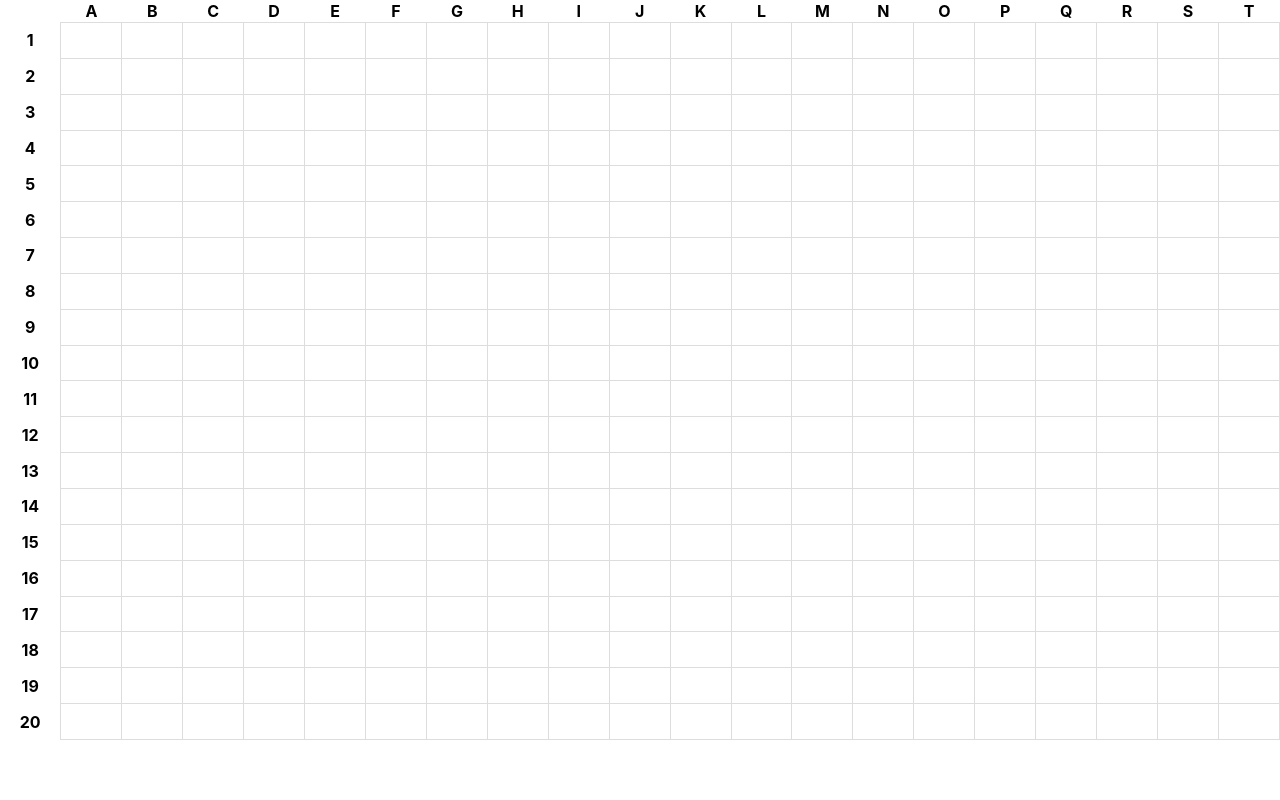
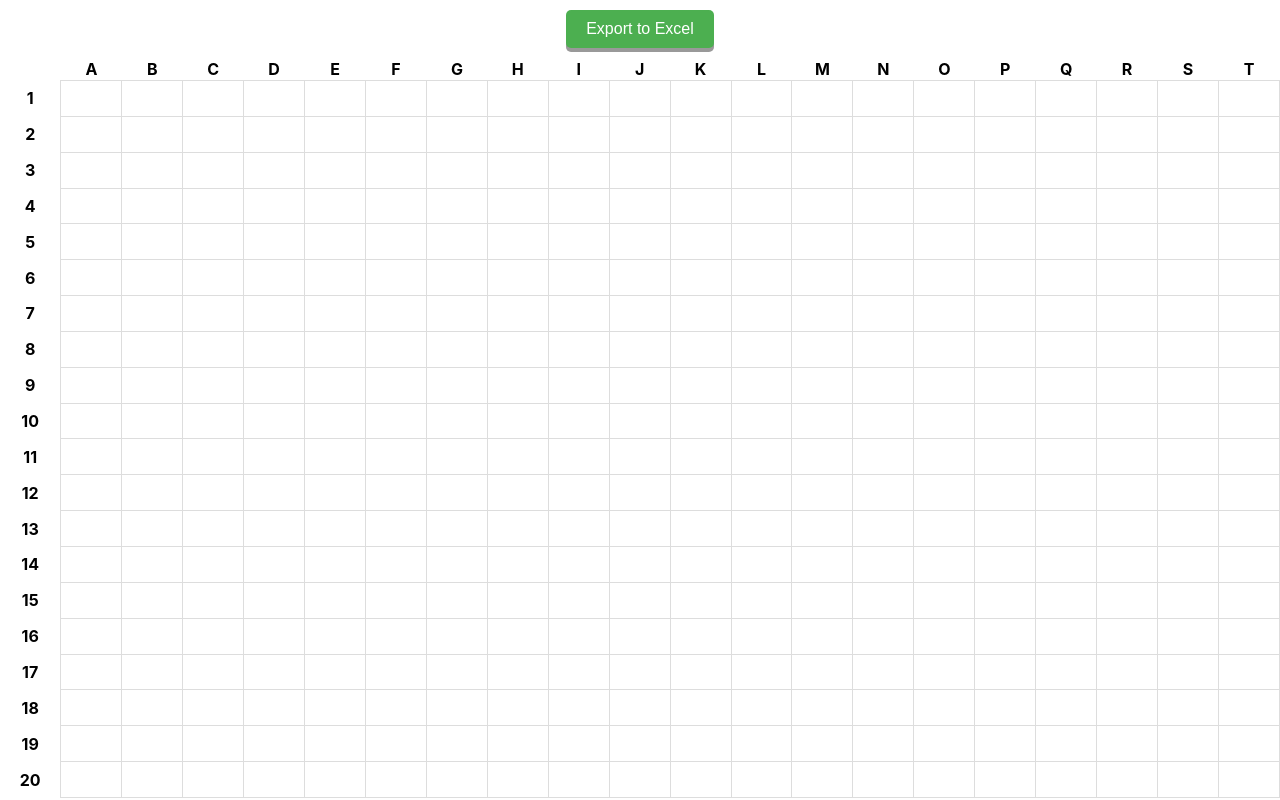
Before and after one commit to Doan-Pham/tabluprint-web-client, a React (Create React App) app: page / in a window 1280 px wide. Built offline with nearby package versions, Linux system fonts and the light colour scheme; no server answers.

Commit message:
feat: add Excel exporting functionality

```diff
--- a/src/components/Spreadsheet.js
+++ b/src/components/Spreadsheet.js
@@ -202,6 +202,11 @@ const Spreadsheet = () => {
 
   const handleExportToExcel = async () => {
     try {
+      const dataToSend = data.map((row) => row.map((cell) => cell.tempValue));
+      const requestBody = JSON.stringify({
+        data: dataToSend,
+      });
+      console.log("[WC] - /export excel - requestBody: " + requestBody);
       const response = await fetch(`${fileManagementServiceHttpUrl}/export`, {
         method: "POST",
         headers: {
@@ -209,9 +214,7 @@ const Spreadsheet = () => {
           Accept:
             "application/vnd.openxmlformats-officedocument.spreadsheetml.sheet",
         },
-        body: JSON.stringify({
-          data: data.map((row) => row.map((cell) => cell.value)),
-        }), // Send only values for Excel
+        body: requestBody, // Send only values for Excel
       });
 
       if (response.ok) {
@@ -230,7 +233,13 @@ const Spreadsheet = () => {
       console.error("Error exporting spreadsheet:", error);
     }
   };
+
   return (
+    <div className="spreadsheet-container">
+      <button onClick={handleExportToExcel} className="export-button">
+        Export to Excel
+      </button>
+
       <table className="spreadsheet">
         <thead>
           <tr>
@@ -272,6 +281,7 @@ const Spreadsheet = () => {
           ))}
         </tbody>
       </table>
+    </div>
   );
 };
 
```
Lines whose indentation alone changed are shown as unchanged.
